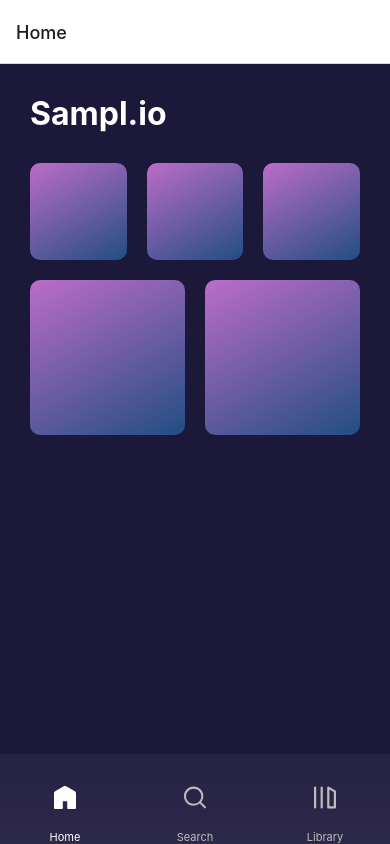
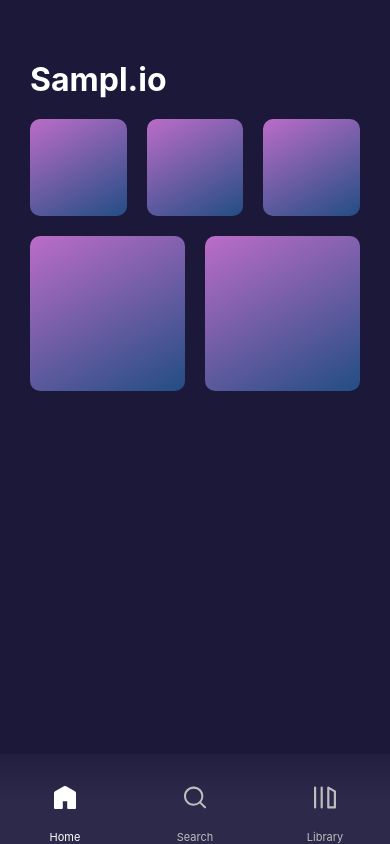
Before and after one commit to benbenpetit/soundboard, a React Native app: screen /Home in a window 390 px wide. Built offline with nearby package versions, Linux system fonts and the light colour scheme.

Commit message:
fixed base ui app

```diff
--- a/App.js
+++ b/App.js
@@ -23,7 +23,7 @@ export default function App() {
                 right: 0,
                 bottom: 0
               }}
-              colors={['rgba(45, 41, 74, 1)', 'rgba(45, 41, 74, 0.6)']}
+              colors={['rgba(45, 41, 74, 1)', 'rgba(45, 41, 74, 1)', 'rgba(45, 41, 74, 0.4)']}
               start={{ x: 0, y: 1 }}
               end={{ x: 0, y: 0 }}
             >
@@ -31,6 +31,7 @@ export default function App() {
             </LinearGradient>
           )}
           screenOptions={({ route }) => ({
+            headerShown: false,
             tabBarStyle: {
               backgroundColor: 'transparent',
               borderTopWidth: 0,
@@ -65,7 +66,7 @@ export default function App() {
           <Tab.Screen name="Library" component={Library} />
         </Tab.Navigator>
       </NavigationContainer>
-      <StatusBar backgroundColor='#2D294A' />
+      <StatusBar style='light' />
     </>
   );
 }
--- a/src/assets/styles/global.jsx
+++ b/src/assets/styles/global.jsx
@@ -5,7 +5,7 @@ export const colors = {
 
 export const wrapper = {
   flex: 1,
-  paddingVertical: 30,
+  paddingTop: 60,
   paddingHorizontal: 30,
   backgroundColor: '#1C183A',
 };
--- a/src/screens/Home.jsx
+++ b/src/screens/Home.jsx
@@ -51,13 +51,14 @@ const Home = () => {
   return (
     <View style={wrapper}>
       <Text style={text.h1}>Sampl.io</Text>
-      <SafeAreaView style={{ marginTop: 20, marginHorizontal: -10, flex: 1 }}>
+      <SafeAreaView style={{ marginTop: 10, marginHorizontal: -10, flex: 1 }}>
         <FlatList
-          ListEmptyComponent={<Text style={{ fontSize: 16, textAlign: 'center', marginTop: 20, color: '#fff' }}>No sample yet. Go search and add one!</Text>}
           data={samples}
-          numColumns={3}
           renderItem={({ item }) => <Pad sample={item} handleLongPress={(id) => openSampleOptions(id)} />}
           keyExtractor={sample => sample.id}
+          numColumns={3}
+          ListEmptyComponent={<Text style={{ fontSize: 16, textAlign: 'center', marginTop: 20, color: '#fff' }}>No sample yet. Go search and add one!</Text>}
+          ListFooterComponent={<View style={{width: '100%', height: 60}} />}
         />
       </SafeAreaView>
     </View>
```
